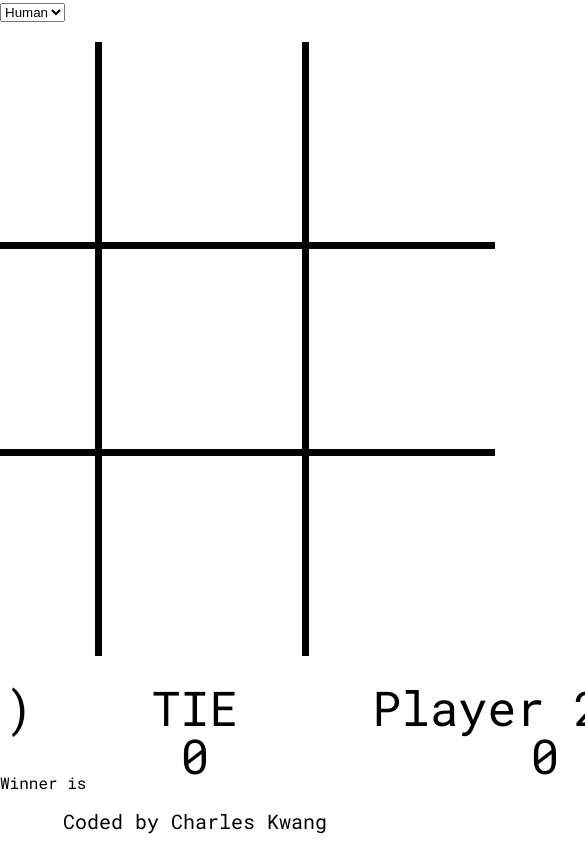
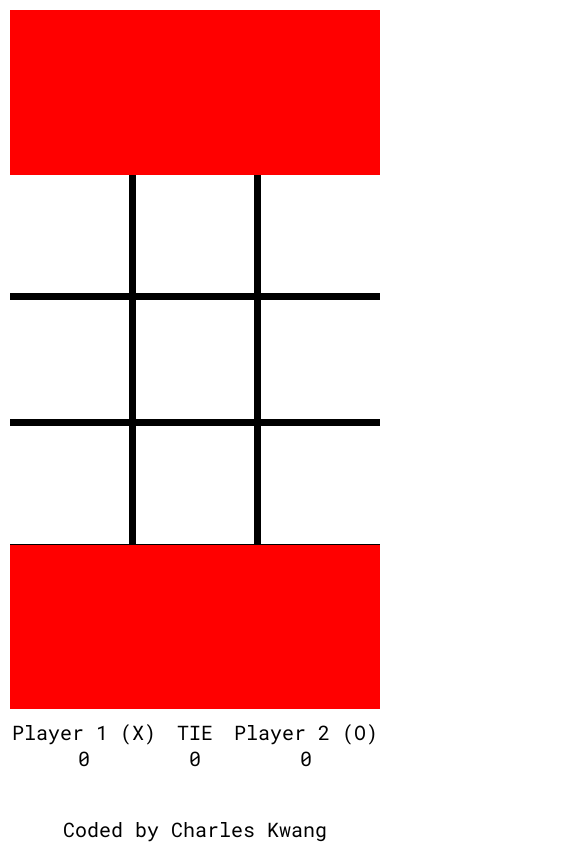
Before and after one commit to KojinKuro/tic-tac-toe, a plain HTML site: page index.html in a window 390 px wide. Shown: the top 864 px of the page, 585 px wide, since content can reach past the window. Drawn offline with Linux system fonts and the light colour scheme.

Commit message:
style: Format screen for different sizes
The site will now change based on the size of the screen. This is done
using media queries based on the size, orientation, and changing the
code from using FlexBox randomly everywhere and using CSS Grid because
our layout is pre-defined. The size of the font will now scale magically
using container queries in the CSS.

```diff
--- a/index.html
+++ b/index.html
@@ -12,43 +12,33 @@
   <link href="https://fonts.googleapis.com/css2?family=Roboto+Mono:ital,wght@0,100..700;1,100..700&display=swap" rel="stylesheet">
 </head>
 <body>
-  <header>
-    <nav>
-      <select name="opponent" id="opponent">
-        <option>Human</option>
-        <option>Robot</option>
-      </select>
-    </nav>
-  </header>
-
-  <main>
-    <section id="game">
-      <div id="grid">
-        <button id="top_left" data-row="0" data-col="0">Test</button>
-        <button id="top_mid" data-row="0" data-col="1">Test</button>
-        <button id="top_right" data-row="0" data-col="2">Test</button>
-        <button id="mid_left" data-row="1" data-col="0">Test</button>
-        <button id="mid_mid" data-row="1" data-col="1">Test</button>
-        <button id="mid_right" data-row="1" data-col="2">Test</button>
-        <button id="bot_left" data-row="2" data-col="0">Test</button>
-        <button id="bot_mid" data-row="2" data-col="1">Test</button>
-        <button id="bot_right" data-row="2" data-col="2">Test</button>
-      </div>
-    </section>
-
-    <section id="score-section">
-      <div id="player1-name">Player 1 (<span id="player1-symbol">X</span>)</div>
+  <section id="game-container">
+    <div id="game-with-grid">
+      <div class="container" id="top_left" data-row="0" data-col="0"><span class="container-child"></span></div>
+      <div class="container" id="top_mid" data-row="0" data-col="1"><span class="container-child"></span></div>
+      <div class="container" id="top_right" data-row="0" data-col="2"><span class="container-child"></span></div>
+      <div class="container" id="mid_left" data-row="1" data-col="0"><span class="container-child"></span></div>
+      <div class="container" id="mid_mid" data-row="1" data-col="1"><span class="container-child"></span></div>
+      <div class="container" id="mid_right" data-row="1" data-col="2"><span class="container-child"></span></div>
+      <div class="container" id="bot_left" data-row="2" data-col="0"><span class="container-child"></span></div>
+      <div class="container" id="bot_mid" data-row="2" data-col="1"><span class="container-child"></span></div>
+      <div class="container" id="bot_right" data-row="2" data-col="2"><span class="container-child"></span></div>
+    </div>
+  </section>
+  <section id="score-section">
+    <div>
+      <div id="player1-name">Player 1 (<span id="player1-symbol" class="symbol">X</span>)</div>
+      <div class="score" id="player1-score">0</div>
+    </div>
+    <div>
       <div id="tie-name">TIE</div>
-      <div id="player2-name">Player 2 (<span id="player2-symbol">O</span>)</div>
-
-      <div class="score" id="player1-score">0</div>
       <div class="score" id="tie-score">0</div>
+    </div>
+    <div>
+      <div id="player2-name">Player 2 (<span id="player2-symbol" class="symbol">O</span>)</div>
       <div class="score" id="player2-score">0</div>
-    </section>
-
-    <section>Winner is <span class="winner-name"></span></section>
-  </main>
-
+    </div>
+  </section>
   <footer>Coded by Charles Kwang</footer>
 </body>
 </html>
--- a/script.js
+++ b/script.js
@@ -19,10 +19,10 @@ const game = (function () {
   }
 
   function createGameBoard(p1, p2) {
-    const BLANK = '';
+    const BLANK = "";
 
-    let click = new Audio('./sounds/click.wav');
-    let win = new Audio('./sounds/win.wav');
+    let click = new Audio("./sounds/click.wav");
+    let win = new Audio("./sounds/win.wav");
 
     let player1 = p1;
     let player2 = p2;
@@ -111,7 +111,8 @@ const game = (function () {
     };
 
     const setBoard = function (row, col) {
-      if(board[row][col] !== BLANK) throw new Error('INVALID: There is already a mark there! Try again.');
+      if (board[row][col] !== BLANK)
+        throw new Error("INVALID: There is already a mark there! Try again.");
 
       board[row][col] = turn.getSymbol();
       moveCount += 1;
@@ -128,7 +129,8 @@ const game = (function () {
         var rowString = `row ${x}: `;
         for (let y = 0; y < board.length; ++y) {
           rowString += `${board[x][y]} `;
-        } console.log(rowString);
+        }
+        console.log(rowString);
       }
       console.log(winner);
     };
@@ -160,33 +162,30 @@ const game = (function () {
   return { createGameBoard, createPlayer };
 })();
 
-var p1 = game.createPlayer('📙');
-var p2 = game.createPlayer('O');
+var p1 = game.createPlayer("📙");
+var p2 = game.createPlayer("O");
 var gb = game.createGameBoard(p1, p2);
 
 const domHandler = (function () {
-  var mainNode = document.querySelector('main');
-  var buttons = mainNode.querySelectorAll('button');
-  var winnerNode = document.querySelector('.winner-name');
+  var gameContainer = document.querySelector("#game-container");
 
-  var p1SymbolNode = document.querySelector('#player1-symbol');
-  var p2SymbolNode = document.querySelector('#player2-symbol');
-  var scoreNodes = document.querySelectorAll('.score');
-
-  resetScreen();
+  var p1SymbolNode = document.querySelector("#player1-symbol");
+  var p2SymbolNode = document.querySelector("#player2-symbol");
+  var scoreNodes = document.querySelectorAll(".score");
 
   // event selectors
-  mainNode.addEventListener('click', function(event) {
+  gameContainer.addEventListener("click", function (event) {
     inputMove(event);
     updateDOM(event);
     updateSymbol();
     updateScore();
   });
-  p1SymbolNode.addEventListener('click',inputSymbol);
-  p2SymbolNode.addEventListener('click',inputSymbol);
+  p1SymbolNode.addEventListener("click", inputSymbol);
+  p2SymbolNode.addEventListener("click", inputSymbol);
 
   function inputMove(event) {
-    if(gb.hasWinner()) {
+    if (gb.hasWinner()) {
+      console.log("winner found, reseting game");
       resetScreen();
       return;
     }
@@ -198,8 +197,8 @@ const domHandler = (function () {
 
   function updateDOM(event) {
     var eventData = event.target.dataset;
-    event.target.innerText = gb.getBoard(eventData.row, eventData.col);
-    winnerNode.innerText = gb.getWinnerSymbol();
+    const symbol = gb.getBoard(eventData.row, eventData.col);
+    event.target.innerHTML = `<span class="container-child">${symbol}</span>`;
   }
 
   function updateScore() {
@@ -216,34 +215,34 @@ const domHandler = (function () {
 
   function inputSymbol(event) {
     var symbolNode = event.currentTarget;
-    var inputBox = document.createElement('input');
-    inputBox.setAttribute('type','text');
-    symbolNode.innerHTML = ''
+    var inputBox = document.createElement("input");
+    inputBox.setAttribute("type", "text");
+    symbolNode.innerHTML = "";
     symbolNode.appendChild(inputBox);
     inputBox.focus();
 
-    symbolNode.removeEventListener('click', inputSymbol);
-    symbolNode.addEventListener('keypress', setSymbol);
-    symbolNode.addEventListener('focusout', setSymbol);
+    symbolNode.removeEventListener("click", inputSymbol);
+    symbolNode.addEventListener("keypress", setSymbol);
+    symbolNode.addEventListener("focusout", setSymbol);
 
     function setSymbol(event) {
-      if (event.key !== 'Enter' && event.type !== 'focusout') return;
+      if (event.key !== "Enter" && event.type !== "focusout") return;
 
-      symbolNode.innerHTML = ''
-      if(inputBox.value !== '') {
-        if(symbolNode.id === 'player1-symbol') p1.setSymbol(inputBox.value);
+      symbolNode.innerHTML = "";
+      if (inputBox.value !== "") {
+        if (symbolNode.id === "player1-symbol") p1.setSymbol(inputBox.value);
         else p2.setSymbol(inputBox.value);
       }
       updateSymbol();
-      symbolNode.removeEventListener('keypress', setSymbol);
-      symbolNode.removeEventListener('focusout', setSymbol);
-      symbolNode.addEventListener('click', inputSymbol);
+      symbolNode.removeEventListener("keypress", setSymbol);
+      symbolNode.removeEventListener("focusout", setSymbol);
+      symbolNode.addEventListener("click", inputSymbol);
     }
   }
 
   function resetScreen() {
-    buttons.forEach((button) => (button.innerText = gb.BLANK));
-    winnerNode.innerText = gb.getWinnerSymbol();
+    var gameTexts = document.querySelectorAll(".container-child");
+    gameTexts.forEach((gameText) => (gameText.innerText = ""));
     updateSymbol();
     gb.resetGame();
   }
--- a/style.scss
+++ b/style.scss
@@ -1,69 +1,122 @@
 $clr-background: white;
 $clr-grid: black;
+
+$game-size: 700px;
+$grid-size: 7px;
+$game-text: 0.75;
 
 .hidden {
   display: none;
 }
 
 html, body {
-  height: 100%;
+  min-height: 100vh;
   margin: 0;
   padding: 0;
-}
-
-body {
-  display: flex;
-  flex-direction: column;
-  background-color: $clr-background;
 
   font-family: "Roboto Mono", monospace;
   font-optical-sizing: auto;
 }
 
-main {
-  flex: 1;
+body {
+  display: grid;
+  grid-template-rows: 1fr 75px 50px;
+  padding: 10px;
+  gap: 10px;
+
+  background-color: $clr-background;
 }
 
-#grid {
-  $square-size: 200px;
-  $symbol-size: calc($square-size*0.7);
-  $grid-size: 7px;
+#game-container {
+  background-color: red;
+  display: flex;
+  justify-content: center;
+  align-items: center;
+}
 
+// fix for scaling of the scaling of the grid
+@media (orientation: landscape) {
+  #game-with-grid {
+    max-height: $game-size;
+    height: 100%;
+  }
+}
+
+@media (orientation: portrait) {
+  #game-with-grid {
+    max-width: $game-size;
+    width: 100%;
+  }
+}
+
+#game-with-grid {
   display: grid;
-  grid-template: repeat(3,$square-size) / repeat(3,$square-size);
-  width: calc(3*$square-size);
+  grid-template: repeat(3,1fr) / repeat(3,1fr);
+  aspect-ratio: 1/1;
 
   gap: $grid-size;
 
   background-color: $clr-grid;
 
-  button {
-    font-size: $symbol-size;
+  & > div {
+    display: flex;
+    justify-content: center;
+    align-items: center;
+
+    min-width: 50px;
+    min-width: 50px;
+
     border: none;
     background-color: $clr-background;
   }
-}
 
-main > #game {
-  display: flex;
-  justify-content: center;
+  .container {
+    container-type: size;
+    overflow: hidden;
+  }
 
-  margin: 20px;
+  .container-child {
+    font-size: 80cqw;
+  }
 }
 
 #score-section {
+  $score-font-size: 2rem;
+
   display: grid;
-  grid-template:  repeat(2,3rem) / 500px 200px 500px;
+  grid-template:  repeat(2,1fr) / 2fr 1fr 2fr;
 
-  font-size: 3rem;
+  font-size: $score-font-size;
   text-align: center;
   justify-content: center;
+
+  .symbol input {
+    font-size: $score-font-size;
+    width: 2ch;
+  }
 }
 
 footer {
   text-align: center;
-  // background-color: grey;
+  justify-self: center;
+  align-self: center;
 
   font-size: 1.25rem;
-  padding: 15px 0;
 }
+
+@media screen and (max-width: 620px) {
+  $score-font-size: 1.25rem;
+  #score-section {
+    display: grid;
+    grid-template:  repeat(2,1fr) / 2fr 1fr 2fr;
+
+    font-size: $score-font-size;
+    text-align: center;
+    justify-content: center;
+
+    .symbol input {
+      font-size: $score-font-size;
+      width: 2ch;
+    }
+  }
+}
```
Also changed, not shown: style.css, 1 other file.
